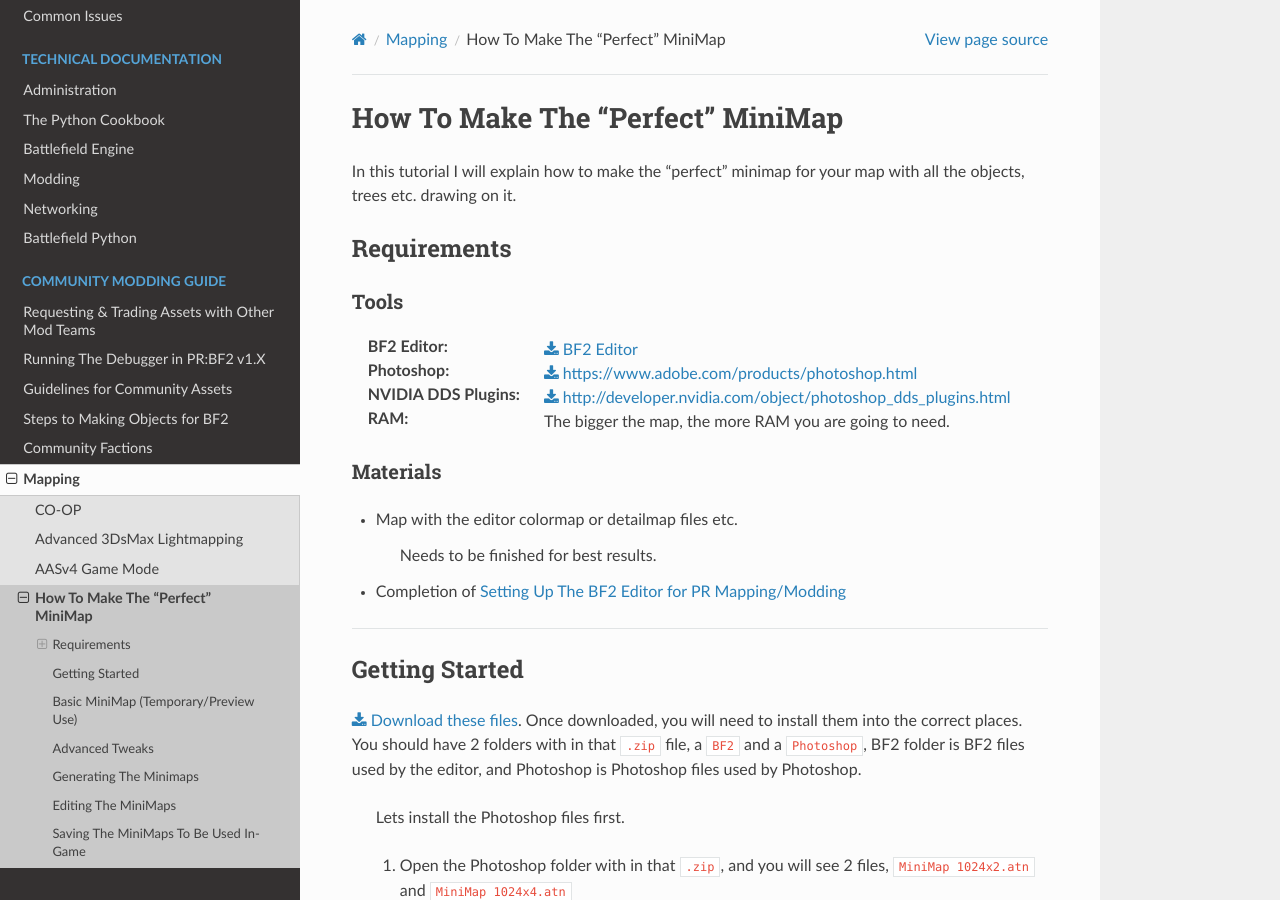
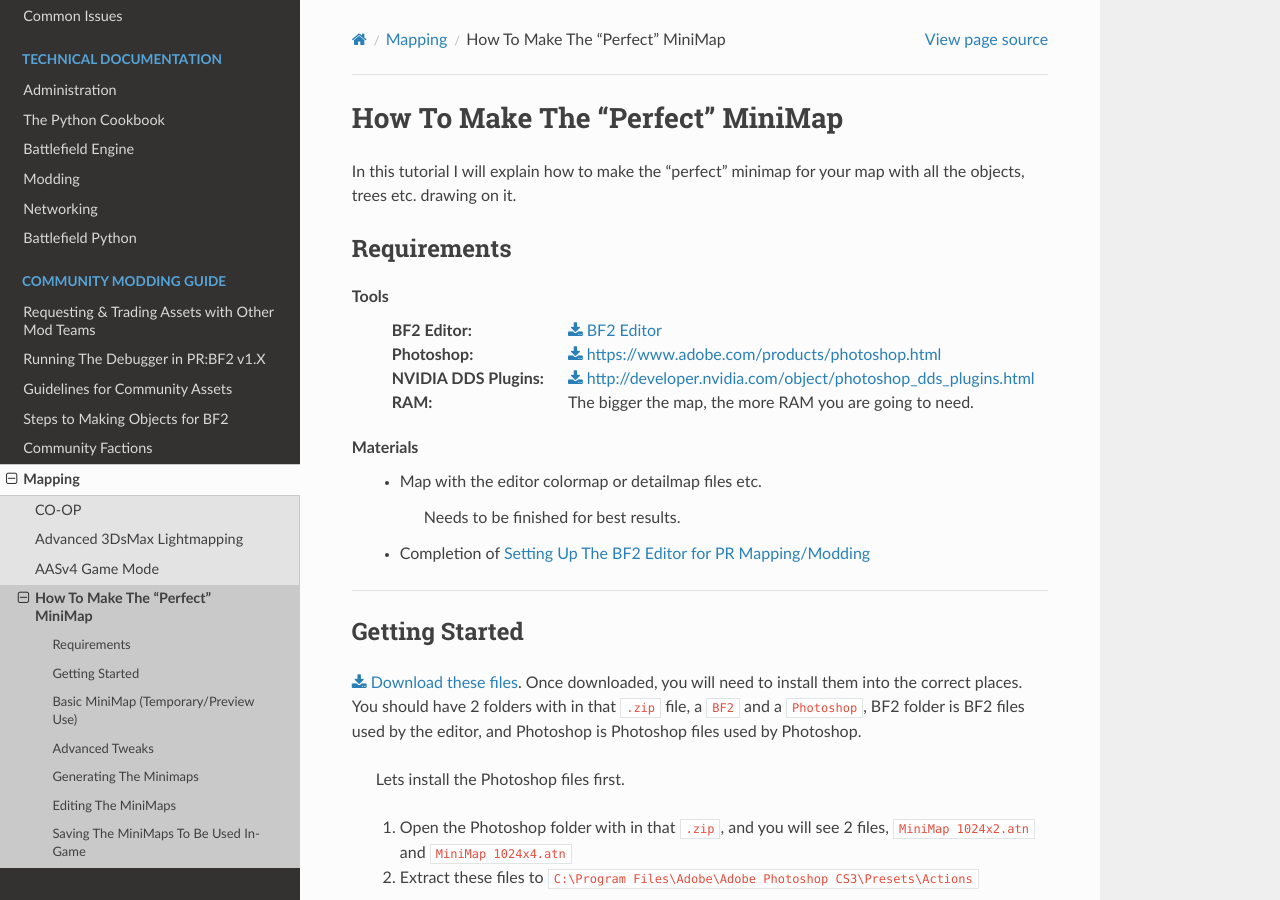
Before and after one commit to papadanku/RealityDocs, a Sphinx documentation site: the page built from docs/source/modding/mapping/minimap.rst, in a window 1280 px wide and 900 px high. Built offline with Sphinx 7.4.7 and the Read the Docs theme 2.0.0, drawn with Linux system fonts in a browser that asks for light colours.

```diff
--- a/docs/source/modding/mapping/minimap.rst
+++ b/docs/source/modding/mapping/minimap.rst
@@ -7,21 +7,17 @@ Requirements
 ------------
 
 Tools
-^^^^^
-
-:BF2 Editor: :download:`BF2 Editor <http://files.ancientdev.com/prbf2/PREditor.zip>`
-:Photoshop: :download:`https://www.adobe.com/products/photoshop.html`
-:NVIDIA DDS Plugins: :download:`http://developer.nvidia.com/object/photoshop_dds_plugins.html`
-:RAM: The bigger the map, the more RAM you are going to need.
+   :BF2 Editor: :download:`BF2 Editor <http://files.ancientdev.com/prbf2/PREditor.zip>`
+   :Photoshop: :download:`https://www.adobe.com/products/photoshop.html`
+   :NVIDIA DDS Plugins: :download:`http://developer.nvidia.com/object/photoshop_dds_plugins.html`
+   :RAM: The bigger the map, the more RAM you are going to need.
 
 Materials
-^^^^^^^^^
+   - Map with the editor colormap or detailmap files etc.
 
-- Map with the editor colormap or detailmap files etc.
+      Needs to be finished for best results.
 
-   Needs to be finished for best results.
-
-- Completion of `Setting Up The BF2 Editor for PR Mapping/Modding <https://www.realitymod.com/forum/f189-modding-tutorials/14468-setting-up-bf2-editor-pr-mapping-modding.html>`_
+   - Completion of `Setting Up The BF2 Editor for PR Mapping/Modding <https://www.realitymod.com/forum/f189-modding-tutorials/14468-setting-up-bf2-editor-pr-mapping-modding.html>`_
 
 ----
 
```
